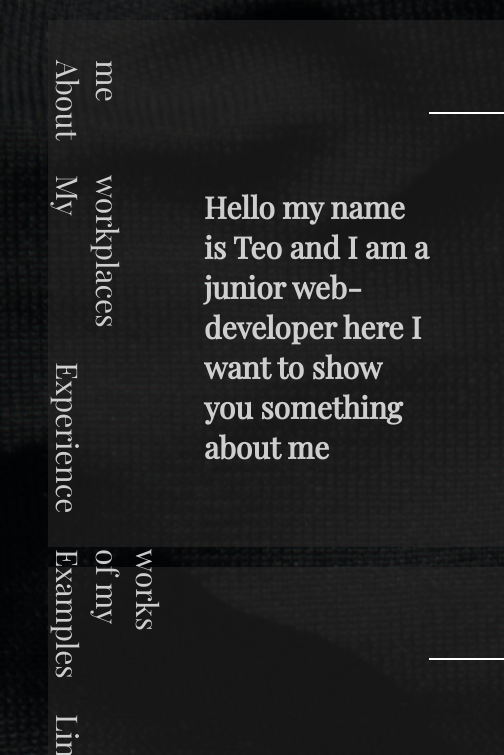
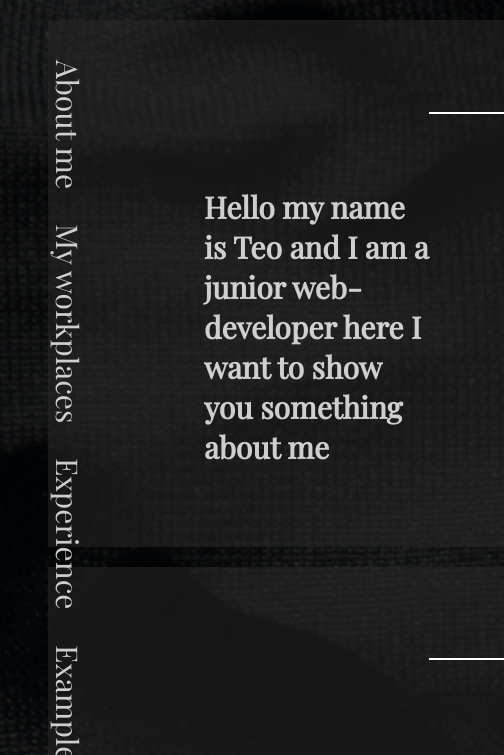
Before and after one commit to TerexFed/Portfolio, a plain HTML site: page index.html in a window 1280 px wide. Shown: the top 755 px of the page, 0-504 px from the left. Drawn offline with nearby package versions, Linux system fonts and the light colour scheme.

Commit message:
wrapper height changed

```diff
--- a/style.css
+++ b/style.css
@@ -22,10 +22,10 @@ body{
     display: flex;
     gap: 35px;
     margin: 40px;
+    height: 1000px;
     background-color:rgba(255, 255, 255, 0);
     position: fixed;
     word-break:initial;
-    margin: 40px;
     writing-mode: vertical-lr;
     text-orientation:sideways-right;
 }
```
